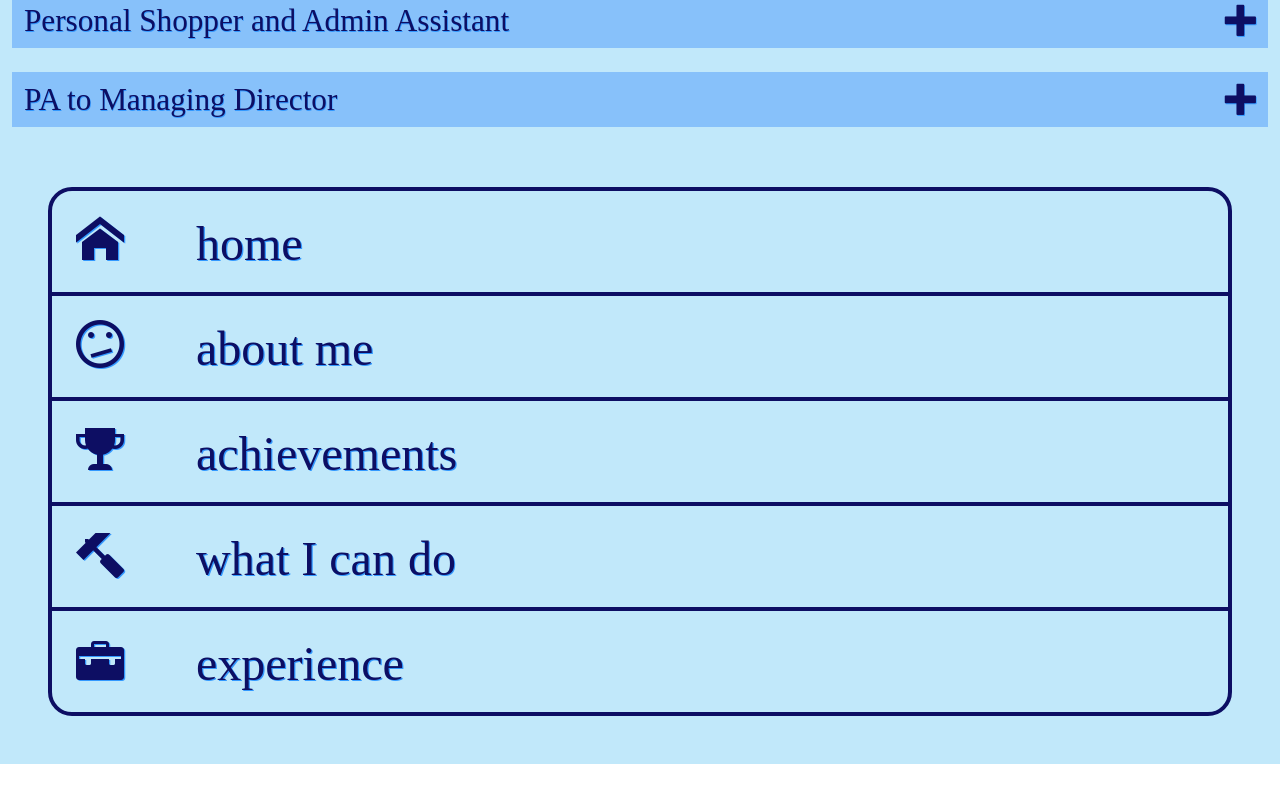
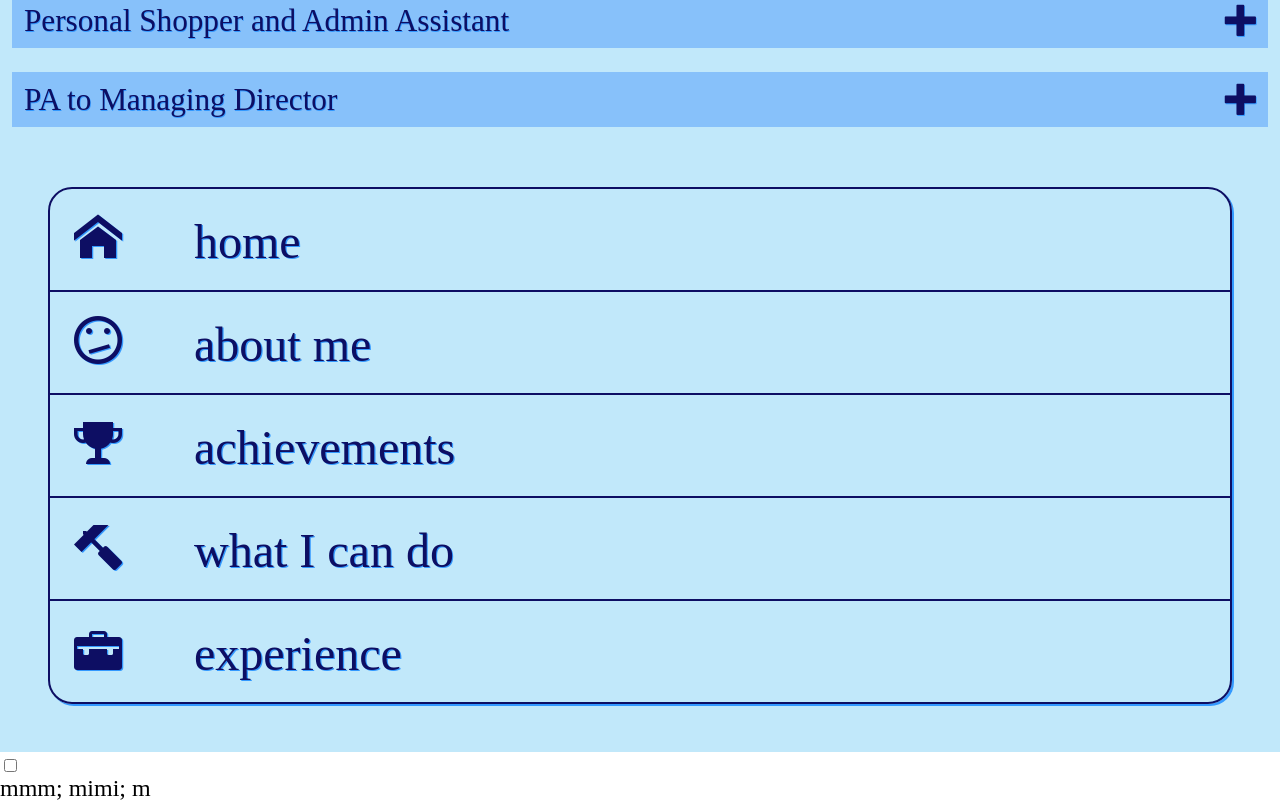
Before and after one commit to mihaelachetran/my-cv, a website: page src/index.pug in a window 1280 px wide. Shown: the part 5468-6269 px from the top of the page. Before the commit the page ends 6232 px from the top, so only its background shows below. Drawn offline with nearby package versions, Linux system fonts and the light colour scheme; files that its build step writes are made by us from their sources; files whose address does not match are found by name; a web font is replaced by a local one.

Commit message:
Start the landscape section - bonus

```diff
--- /dev/null
+++ b/src/_component/landscape/landscape.pug
@@ -0,0 +1,6 @@
+-
+  var show = 'Show message';
+  var hide = 'Hide message';
+input.landscape__input(type="checkbox", id="landscape")
+.landscape
+  label.landscape__button(for="landscape") mmm; mimi; m
--- a/src/_component/menu/menu.scss
+++ b/src/_component/menu/menu.scss
@@ -6,8 +6,8 @@
 
 .menu__list {
   border-radius: 1rem;
-  // border: 0.2rem solid #c1e8fa;
-  border: 0.2rem solid #0d0e63;
+  border: 0.1rem solid #0d0e63;
+  box-shadow: 2px 2px #3399ff;
 }
 
 .menu__link {
@@ -15,7 +15,7 @@
   padding: 1rem;
   font-size: 2rem;
   text-decoration: none;
-  border-bottom: 0.2rem solid #0d0e63;
+  border-bottom: 0.1rem solid #0d0e63;
   text-shadow: 1.2px 1.2px #3399ff;
   color: #0d0e63;
 
--- a/src/index.pug
+++ b/src/index.pug
@@ -10,3 +10,4 @@ block awesome-content
   include _component/what-can-i-do/what-can-i-do
   include _component/experience/experience
   include _component/menu/menu
+  include _component/landscape/landscape
--- a/src/style.scss
+++ b/src/style.scss
@@ -8,3 +8,4 @@
 @import '_component/what-can-i-do/what-can-i-do';
 @import '_component/experience/experience';
 @import '_component/menu/menu';
+@import '_component/landscape/landscape';
```
Also changed, not shown: src/_component/landscape/landscape.scss (added).
